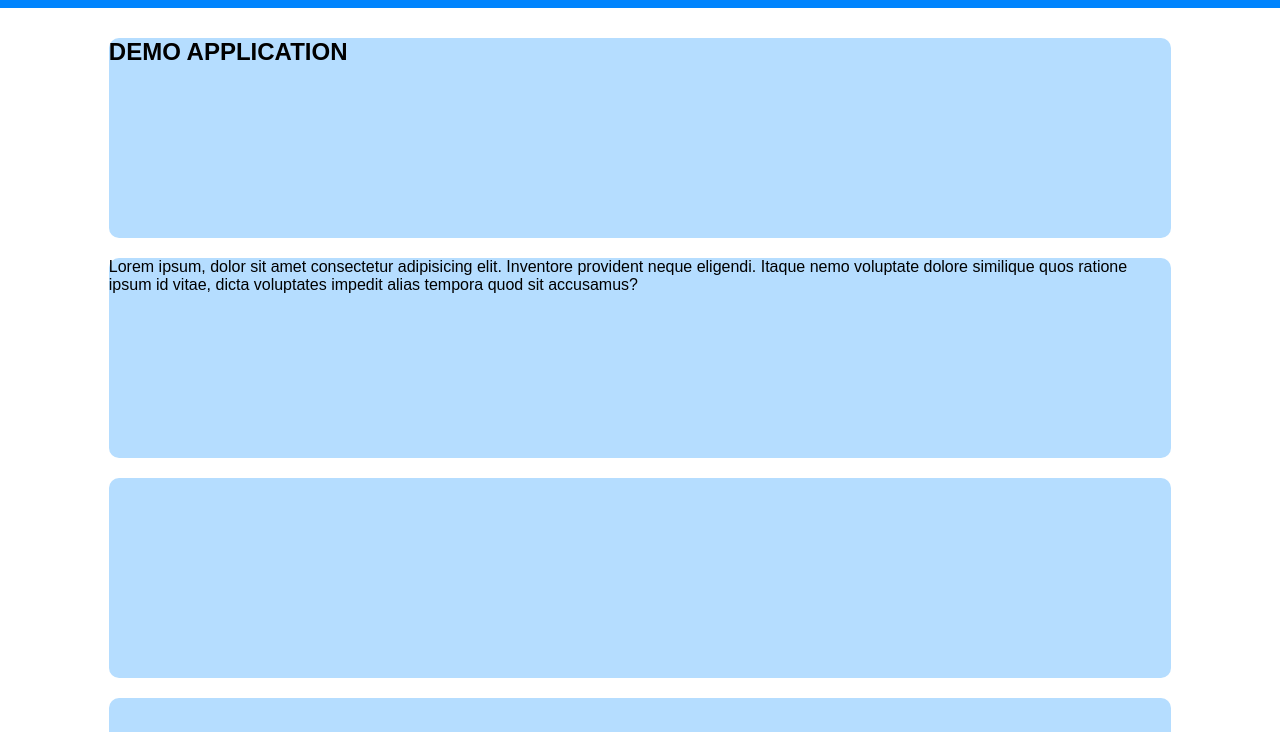
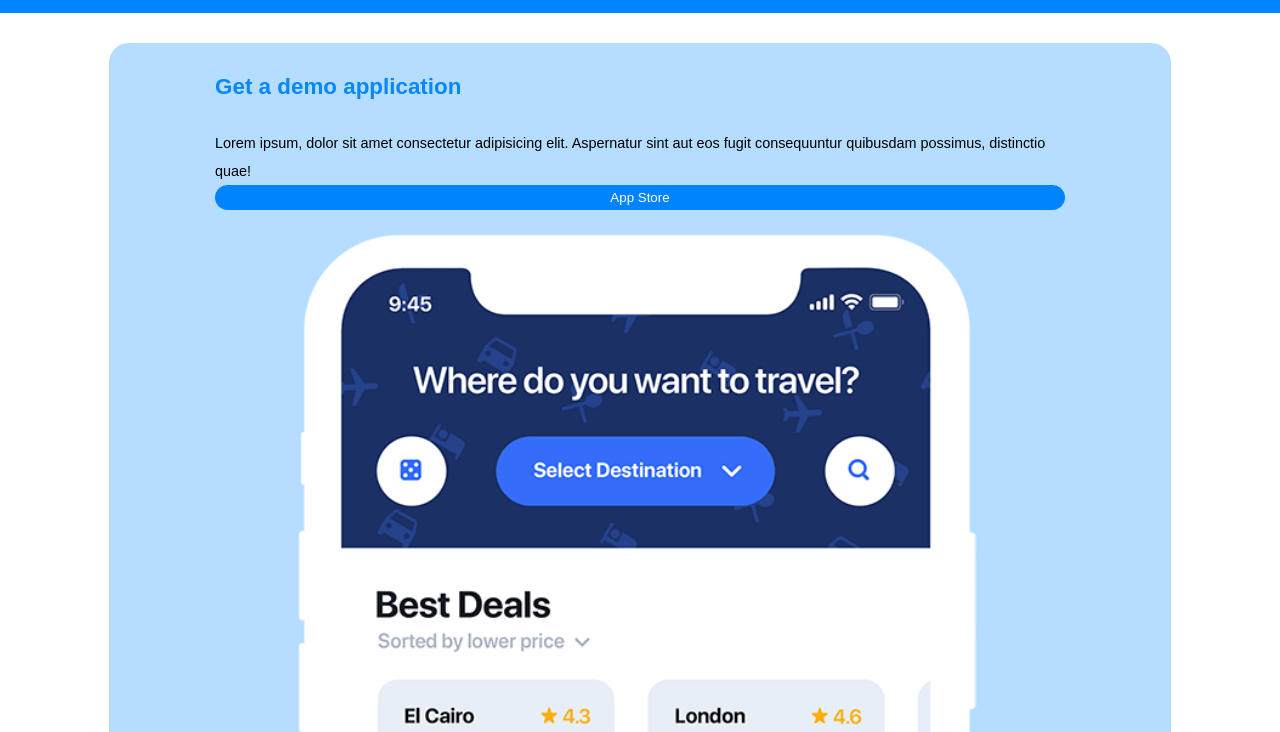
Before and after one commit to Denis-92/htmlcss-responsive-layout, a plain HTML site: page index.html in a window 1280 px wide. Shown: the part 68-800 px from the top of the page. Drawn offline with Linux system fonts and the light colour scheme.

Commit message:
Aggiunto contenuti "demo" e css, rimosso debug

```diff
--- a/css/style.css
+++ b/css/style.css
@@ -8,6 +8,8 @@
 
 body {
     font-family: sans-serif;
+    line-height: 1.7rem;
+    font-size: 0.9rem;
 }
 
 .container {
@@ -15,9 +17,22 @@ body {
     margin: 0 auto;
 }
 
+img {
+    width: 100%;
+}
+
+.button {
+    color: white;
+    background-color: rgb(0 132 253);
+    padding: 5px 0;
+    border-radius: 15px;
+    border: 0;
+}
+
 
 /* ----- UTILITY ----- */
 
+/* flex */
 .flex {
     display: flex;
 }
@@ -26,8 +41,19 @@ body {
     justify-content: space-between;
 }
 
+.column {
+    flex-direction: column;
+}
+
+/* ---------- */
+
 .box {
-    border-radius: 10px;
+    border-radius: 20px;
+}
+
+.box * {
+    width: 80%;
+    margin: 0 auto;
 }
 
 
@@ -50,6 +76,12 @@ header {
     background-color:
         rgb(181 221 255);
     margin-bottom: 20px;
+}
+
+#demo-application h2 {
+    color: rgb(6 135 253);
+    font-size: 1.4rem;
+    padding: 30px 0;
 }
 
 /*-------------------*/
--- a/index.html
+++ b/index.html
@@ -36,19 +36,49 @@
 
         <!-- DEMO APPLICATION -->
         <section id="demo-application">
+
             <div class="container">
-                <div class="debug box">
-                    <H2>DEMO APPLICATION</H2>
+
+                <div class="box flex space-between column">
+                    <h2>Get a demo application</h2>
+                    <p>Lorem ipsum, dolor sit amet consectetur adipisicing elit. Aspernatur sint aut eos fugit
+                        consequuntur quibusdam possimus, distinctio quae!</p>
+                    <button class="button">App Store</button>
+                    <img src="img/phone.png" alt="Image of app interface">
                 </div>
-                <div class="debug box">
-                    Lorem ipsum, dolor sit amet consectetur adipisicing elit. Inventore provident neque eligendi. Itaque
-                    nemo voluptate dolore similique quos ratione ipsum id vitae, dicta voluptates impedit alias tempora
-                    quod
-                    sit accusamus?
+
+                <div class="box">
+
+                    <h2>Clean Code</h2>
+                    <p>Lorem ipsum, dolor sit amet consectetur adipisicing elit. Aspernatur sint aut eos fugit
+                        consequuntur quibusdam possimus, distinctio quae!</p>
+
                 </div>
-                <div class="debug box"></div>
-                <div class="debug box"></div>
-                <div class="debug box"></div>
+
+                <div class="box">
+
+                    <h2>Web Design</h2>
+                    <p>Lorem ipsum, dolor sit amet consectetur adipisicing elit. Aspernatur sint aut eos fugit
+                        consequuntur quibusdam possimus, distinctio quae!</p>
+
+                </div>
+
+                <div class="box">
+
+                    <h2>Developement</h2>
+                    <p>Lorem ipsum, dolor sit amet consectetur adipisicing elit. Aspernatur sint aut eos fugit
+                        consequuntur quibusdam possimus, distinctio quae!</p>
+
+                </div>
+
+                <div class="box">
+
+                    <h2>Branding</h2>
+                    <p>Lorem ipsum, dolor sit amet consectetur adipisicing elit. Aspernatur sint aut eos fugit
+                        consequuntur quibusdam possimus, distinctio quae!</p>
+
+                </div>
+
             </div>
 
         </section>
```
